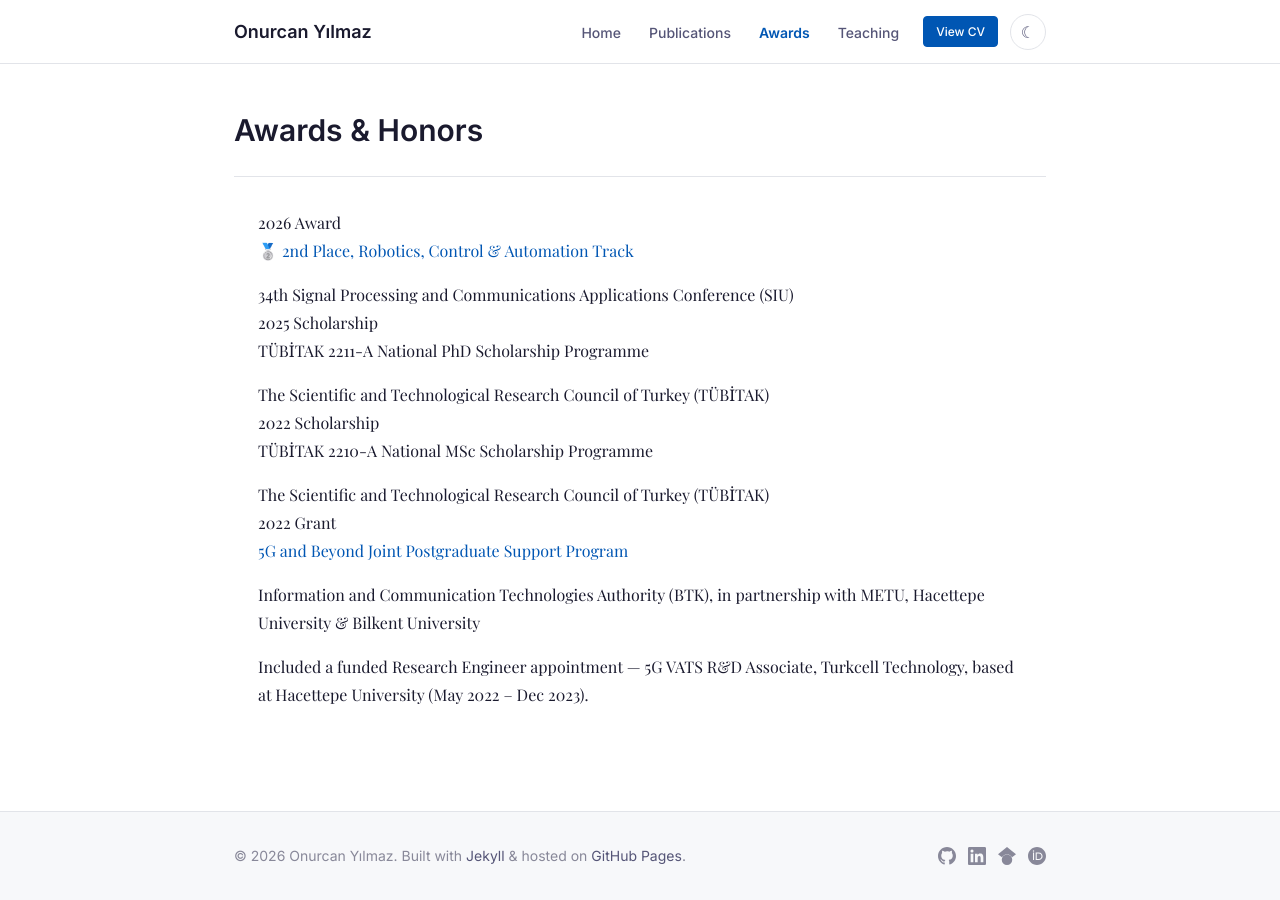
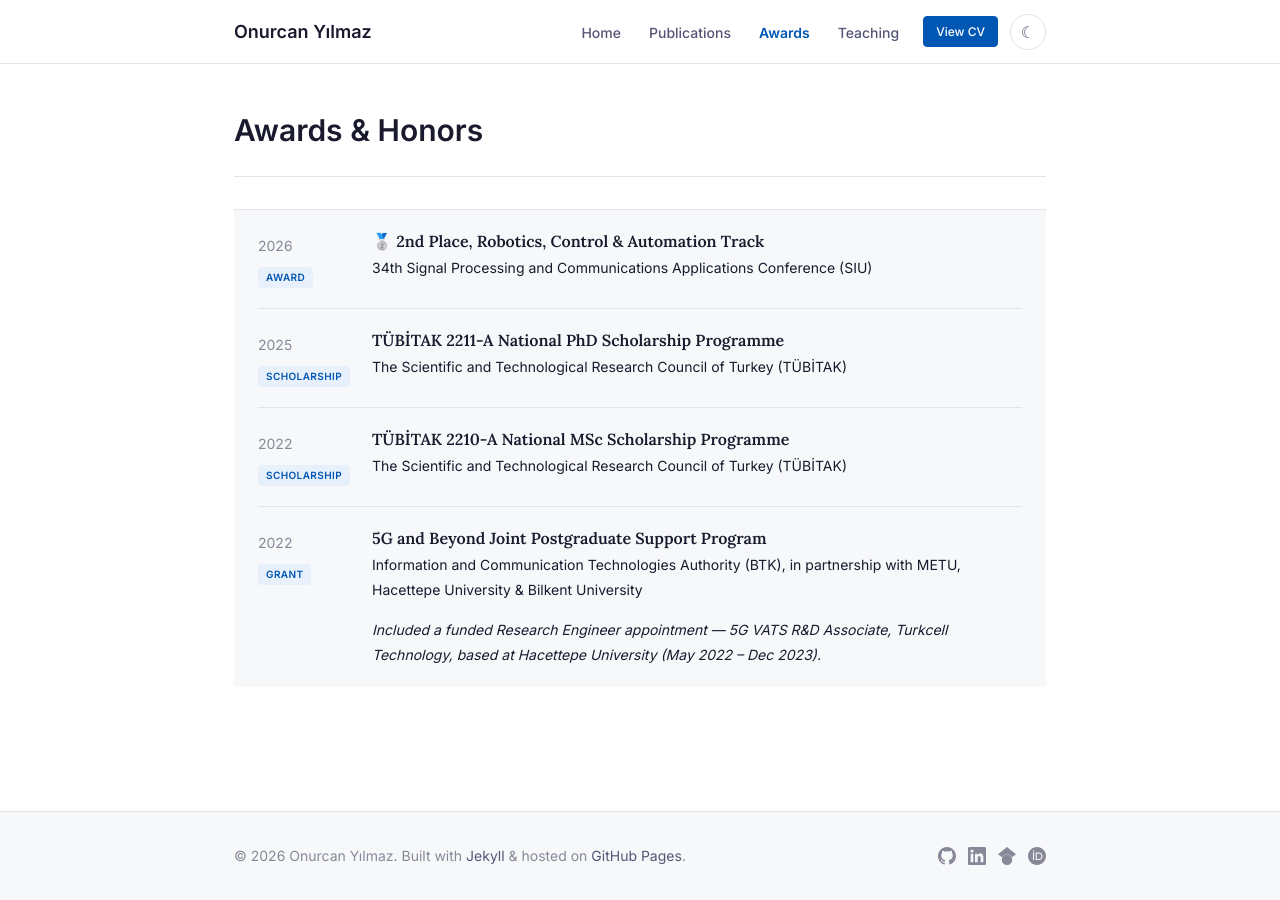
Before and after one commit to Urtii/Urtii.github.io, a Jekyll site: the page built from awards.md, in a window 1280 px wide. Built offline with Jekyll 4.4.1, drawn with Linux system fonts in a browser that asks for light colours; some web fonts are replaced.

Commit message:
Switch body text to Lora and add asset cache-busting
Body copy (bio paragraphs, publication/award titles) was set in
Playfair Display, a display serif with thin hairline strokes meant
for large headline sizes — readable but fatiguing over paragraph-
length text at body size. Replaced with Lora, a text serif designed
for extended reading, while headings/UI stay on Inter.

Also appends a `?v={{ site.time | date: '%s' }}` cache-busting query
to the CSS/JS asset URLs, since the local dev server was serving a
stale cached copy after edits. Bundles in the remaining accumulated
CSS from this session: the Talks section removal, the publications
filter-checkbox styles, the Awards section styles, and removal of the
now-unused .section-heading rule (the small-caps "AWARDS & HONORS" /
"TEACHING" labels duplicated the page's own <h1> and added nothing).

Co-Authored-By: Claude Sonnet 5 <noreply@anthropic.com>

```diff
--- a/_includes/head.html
+++ b/_includes/head.html
@@ -25,10 +25,10 @@
 <!-- Google Fonts -->
 <link rel="preconnect" href="https://fonts.googleapis.com">
 <link rel="preconnect" href="https://fonts.gstatic.com" crossorigin>
-<link href="https://fonts.googleapis.com/css2?family=Inter:wght@300;400;500;600&family=Playfair+Display:ital,wght@0,400;0,600;1,400&display=swap" rel="stylesheet">
+<link href="https://fonts.googleapis.com/css2?family=Inter:wght@300;400;500;600&family=Lora:ital,wght@0,400;0,500;0,600;0,700;1,400;1,600&display=swap" rel="stylesheet">
 
 <!-- Main stylesheet -->
-<link rel="stylesheet" href="{{ '/assets/css/style.css' | relative_url }}">
+<link rel="stylesheet" href="{{ '/assets/css/style.css' | relative_url }}?v={{ site.time | date: '%s' }}">
 
 <!-- Favicon (replace with your own) -->
 <link rel="icon" type="image/png" href="{{ '/assets/img/favicon.png' | relative_url }}">
--- a/_layouts/default.html
+++ b/_layouts/default.html
@@ -12,6 +12,6 @@
 
   {% include footer.html %}
 
-  <script src="{{ '/assets/js/main.js' | relative_url }}"></script>
+  <script src="{{ '/assets/js/main.js' | relative_url }}?v={{ site.time | date: '%s' }}"></script>
 </body>
 </html>
--- a/assets/css/style.css
+++ b/assets/css/style.css
@@ -8,13 +8,12 @@
    6. Hero / Home
    7. Buttons
    8. Publications
-   9. Talks
-   10. Blog
-   11. Page (generic)
-   12. Footer
-   13. 404
-   14. Dark Mode overrides
-   15. Responsive
+   9. Blog
+   10. Page (generic)
+   11. Footer
+   12. 404
+   13. Dark Mode overrides
+   14. Responsive
    ============================================================ */
 
 
@@ -47,7 +46,7 @@
   --color-warning:       #b45309;
 
   /* Typography */
-  --font-body:    'Playfair Display', Georgia, 'Times New Roman', serif;
+  --font-body:    'Lora', Georgia, 'Times New Roman', serif;
   --font-ui:      'Inter', system-ui, -apple-system, sans-serif;
   --font-mono:    'SFMono-Regular', Consolas, 'Liberation Mono', Menlo, monospace;
 
@@ -481,6 +480,97 @@ hr {
 
 
 /* ============================================================
+   6b. AWARDS
+   ============================================================ */
+.awards-section {
+  background: var(--color-bg-alt);
+  border-top: 1px solid var(--color-border);
+  padding: var(--space-12) 0 var(--space-14);
+}
+
+.award-list {
+  display: flex;
+  flex-direction: column;
+  gap: 0;
+}
+
+.award-item {
+  display: grid;
+  grid-template-columns: 90px 1fr;
+  gap: var(--space-6);
+  padding: var(--space-5) 0;
+  border-bottom: 1px solid var(--color-border);
+  align-items: start;
+}
+
+.award-item:last-child {
+  border-bottom: none;
+}
+
+.award-meta {
+  display: flex;
+  flex-direction: column;
+  align-items: start;
+  gap: var(--space-2);
+  padding-top: var(--space-1);
+}
+
+.award-date {
+  font-family: var(--font-ui);
+  font-size: var(--text-sm);
+  color: var(--color-text-subtle);
+  white-space: nowrap;
+}
+
+.award-category {
+  display: inline-block;
+  font-family: var(--font-ui);
+  font-size: 10px;
+  font-weight: 700;
+  letter-spacing: 0.04em;
+  text-transform: uppercase;
+  padding: 2px var(--space-2);
+  border-radius: var(--radius-sm);
+  background: var(--color-accent-light);
+  color: var(--color-accent);
+  white-space: nowrap;
+}
+
+.award-title {
+  font-family: var(--font-body);
+  font-size: var(--text-base);
+  font-weight: 600;
+  color: var(--color-text);
+  margin-bottom: var(--space-1);
+  line-height: 1.4;
+}
+
+.award-title a {
+  color: inherit;
+  text-decoration: none;
+}
+
+.award-title a:hover {
+  color: var(--color-accent);
+  text-decoration: underline;
+}
+
+.award-org {
+  font-family: var(--font-ui);
+  font-size: var(--text-sm);
+  color: var(--color-text-muted);
+}
+
+.award-detail {
+  font-family: var(--font-ui);
+  font-size: var(--text-sm);
+  color: var(--color-text-subtle);
+  font-style: italic;
+  margin-top: var(--space-2);
+}
+
+
+/* ============================================================
    7. BUTTONS
    ============================================================ */
 .btn {
@@ -644,111 +734,49 @@ hr {
   white-space: nowrap;
 }
 
-/* BibTeX collapse */
-.bibtex-toggle {
-  font-family: var(--font-ui);
-  font-size: var(--text-xs);
-  font-weight: 500;
-  color: var(--color-text-muted);
-  padding: var(--space-1) var(--space-3);
-  border: 1px solid var(--color-border);
-  border-radius: var(--radius-sm);
-  transition: all var(--transition-fast);
-  cursor: pointer;
-  background: transparent;
+/* Type filter checkboxes */
+.pub-filter {
+  display: flex;
+  flex-wrap: wrap;
+  gap: var(--space-2);
+  margin: var(--space-6) 0 var(--space-8);
 }
 
-.bibtex-toggle:hover {
-  color: var(--color-text);
-  border-color: var(--color-border-strong);
-  background: var(--color-surface-raised);
-}
-
-.bibtex-block {
-  display: none;
-  grid-column: 1 / -1;
-  margin-top: var(--space-3);
-}
-
-.bibtex-block.is-open {
-  display: block;
-}
-
-.bibtex-block pre {
-  background: var(--color-bg-alt);
-  border: 1px solid var(--color-border);
-  font-size: var(--text-xs);
-  padding: var(--space-4);
-  border-radius: var(--radius-sm);
-  overflow-x: auto;
-  margin-bottom: 0;
-}
-
-
-/* ============================================================
-   9. TALKS
-   ============================================================ */
-.talks-section {
-  padding: var(--space-4) 0 var(--space-16);
-}
-
-.talk-list {
-  display: flex;
-  flex-direction: column;
-  gap: 0;
-}
-
-.talk-item {
-  display: grid;
-  grid-template-columns: 120px 1fr;
-  gap: var(--space-6);
-  padding: var(--space-6) 0;
-  border-bottom: 1px solid var(--color-border);
-  align-items: start;
-}
-
-.talk-item:first-child {
-  padding-top: 0;
-}
-
-.talk-date {
-  font-family: var(--font-ui);
-  font-size: var(--text-sm);
-  color: var(--color-text-subtle);
-  padding-top: var(--space-1);
-  text-align: right;
-  white-space: nowrap;
-}
-
-.talk-body {
-  flex: 1;
-}
-
-.talk-title {
-  font-family: var(--font-body);
-  font-size: var(--text-base);
-  font-weight: 600;
-  color: var(--color-text);
-  margin-bottom: var(--space-1);
-  line-height: 1.4;
-}
-
-.talk-venue {
+.pub-filter__option {
+  display: inline-flex;
+  align-items: center;
+  gap: var(--space-2);
   font-family: var(--font-ui);
   font-size: var(--text-sm);
   color: var(--color-text-muted);
-  margin-bottom: var(--space-3);
+  padding: var(--space-2) var(--space-3);
+  border: 1px solid var(--color-border);
+  border-radius: var(--radius-md);
+  cursor: pointer;
+  transition: all var(--transition-fast);
+  user-select: none;
 }
 
-.talk-links {
-  display: flex;
-  flex-wrap: wrap;
-  gap: var(--space-2);
+.pub-filter__option:hover {
+  border-color: var(--color-border-strong);
+  color: var(--color-text);
 }
 
+.pub-filter__checkbox {
+  accent-color: var(--color-accent);
+  cursor: pointer;
+}
+
+.pub-year-group.is-empty {
+  display: none;
+}
+
+.pub-item.is-hidden {
+  display: none;
+}
 
 /* ============================================================
-   10. BLOG
+   9. BLOG
    ============================================================ */
 .post-list {
   display: flex;
@@ -838,7 +866,7 @@ hr {
 
 
 /* ============================================================
-   11. PAGE (generic)
+   10. PAGE (generic)
    ============================================================ */
 .page-header {
   margin-bottom: var(--space-8);
@@ -870,18 +898,6 @@ hr {
   background: var(--color-bg-alt);
   border-top: 1px solid var(--color-border);
   padding: var(--space-12) 0 var(--space-14);
-}
-
-.section-heading {
-  font-family: var(--font-ui);
-  font-size: var(--text-xs);
-  font-weight: 700;
-  letter-spacing: 0.1em;
-  text-transform: uppercase;
-  color: var(--color-text-subtle);
-  margin-bottom: var(--space-8);
-  padding-bottom: var(--space-3);
-  border-bottom: 1px solid var(--color-border);
 }
 
 .teaching-grid {
@@ -997,7 +1013,7 @@ hr {
 
 
 /* ============================================================
-   12. FOOTER
+   11. FOOTER
    ============================================================ */
 .site-footer {
   margin-top: auto;
@@ -1053,7 +1069,7 @@ hr {
 
 
 /* ============================================================
-   13. 404
+   12. 404
    ============================================================ */
 .not-found {
   text-align: center;
@@ -1081,7 +1097,7 @@ hr {
 
 
 /* ============================================================
-   14. DARK MODE — extra overrides
+   13. DARK MODE — extra overrides
    ============================================================ */
 [data-theme="dark"] .site-header {
   background: rgba(15, 17, 23, 0.9);
@@ -1097,7 +1113,7 @@ hr {
 
 
 /* ============================================================
-   15. RESPONSIVE
+   14. RESPONSIVE
    ============================================================ */
 
 /* Tablet */
@@ -1186,14 +1202,19 @@ hr {
     grid-template-columns: 1fr;
   }
 
-  /* Talks */
-  .talk-item {
+  /* Awards */
+  .award-item {
     grid-template-columns: 1fr;
     gap: var(--space-2);
   }
 
-  .talk-date {
-    text-align: left;
+  .award-meta {
+    flex-direction: row;
+    align-items: center;
+    gap: var(--space-3);
+  }
+
+  .award-date {
     font-weight: 600;
   }
 
@@ -1233,7 +1254,6 @@ hr {
   .site-header,
   .site-footer,
   .theme-toggle,
-  .bibtex-toggle,
   .btn { display: none !important; }
 
   .site-main { padding-top: 0; }
```
